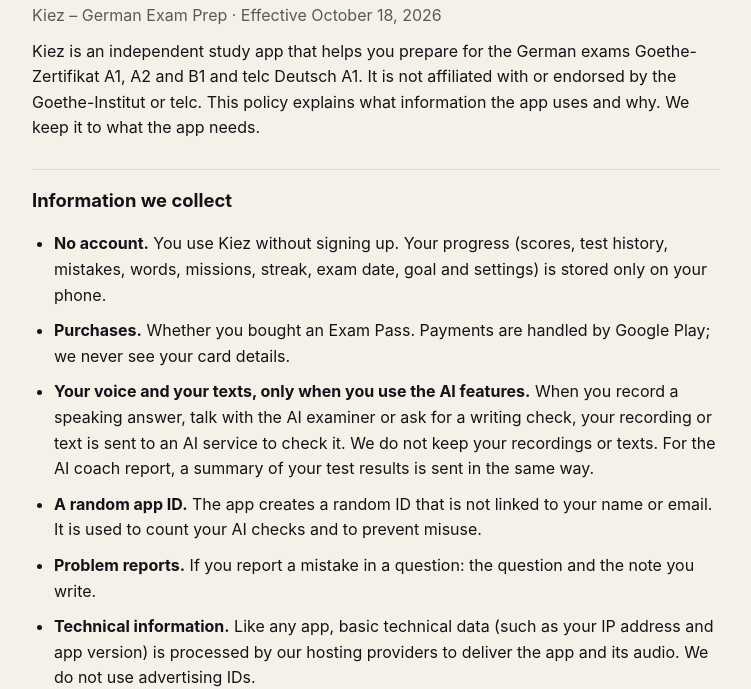
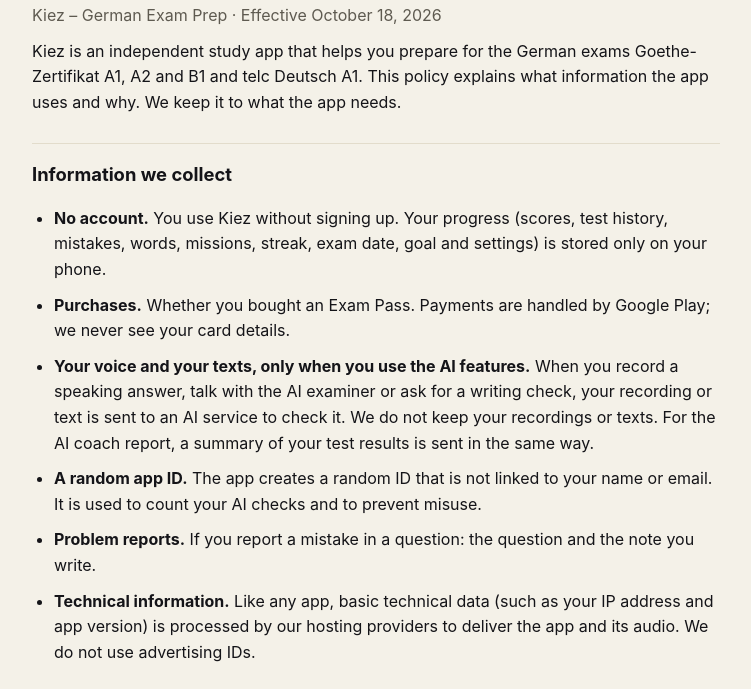
Before and after one commit to vinith0140/kiez-legal, a plain HTML site: page index.html in a window 1280 px wide. Shown: the part 119-808 px from the top of the page, without its empty margins (264-1015 px from the left). Drawn offline with Linux system fonts and the light colour scheme.

Commit message:
Privacy policy: remove the affiliation sentence (owner's choice)

```diff
--- a/index.html
+++ b/index.html
@@ -13,7 +13,7 @@
 <h1>Privacy Policy</h1>
 <p class="muted">Kiez – German Exam Prep · Effective October 18, 2026</p>
 
-<p>Kiez is an independent study app that helps you prepare for the German exams Goethe-Zertifikat A1, A2 and B1 and telc Deutsch A1. It is not affiliated with or endorsed by the Goethe-Institut or telc. This policy explains what information the app uses and why. We keep it to what the app needs.</p>
+<p>Kiez is an independent study app that helps you prepare for the German exams Goethe-Zertifikat A1, A2 and B1 and telc Deutsch A1. This policy explains what information the app uses and why. We keep it to what the app needs.</p>
 
 <h2>Information we collect</h2>
 <ul>
```
